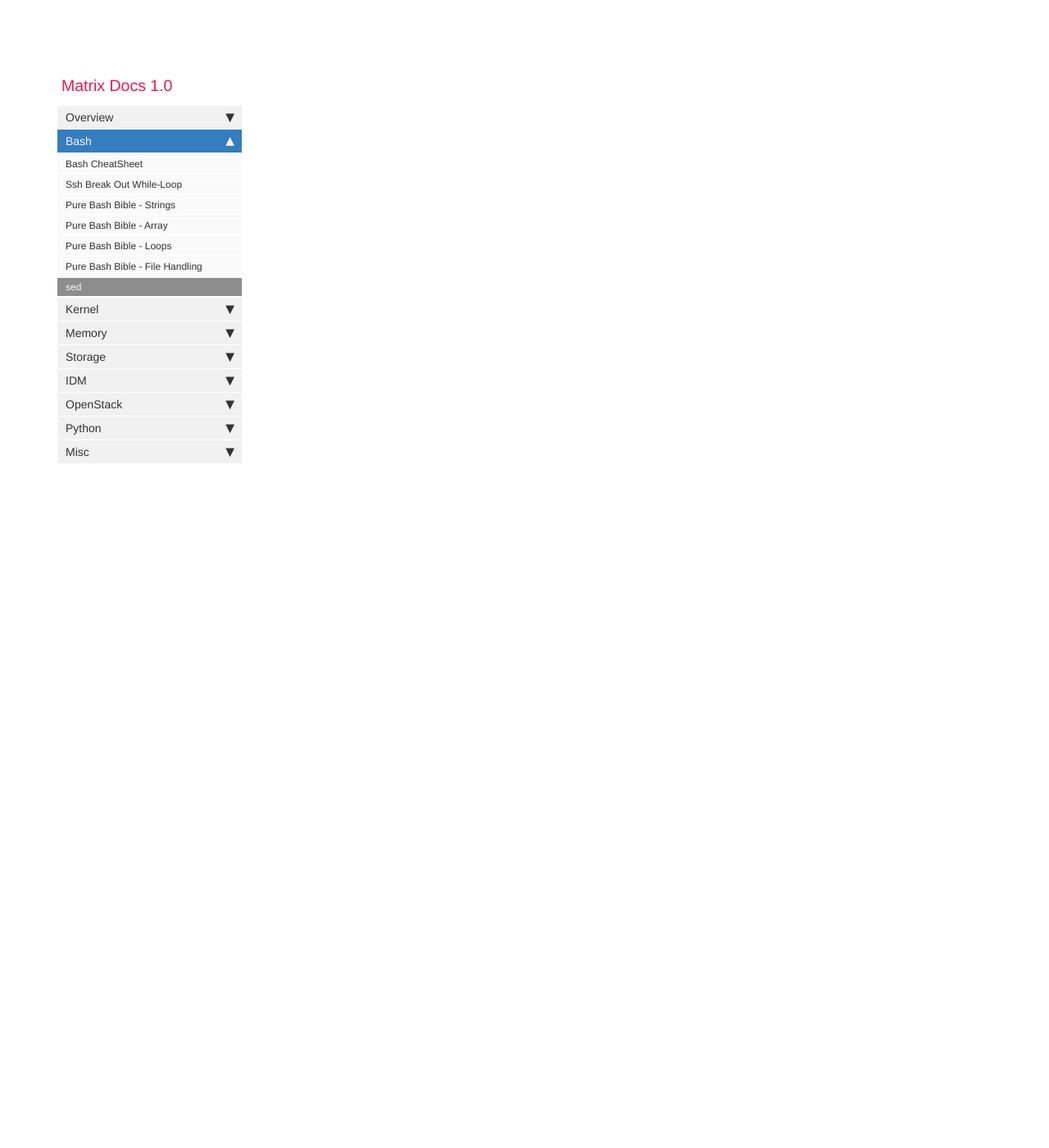
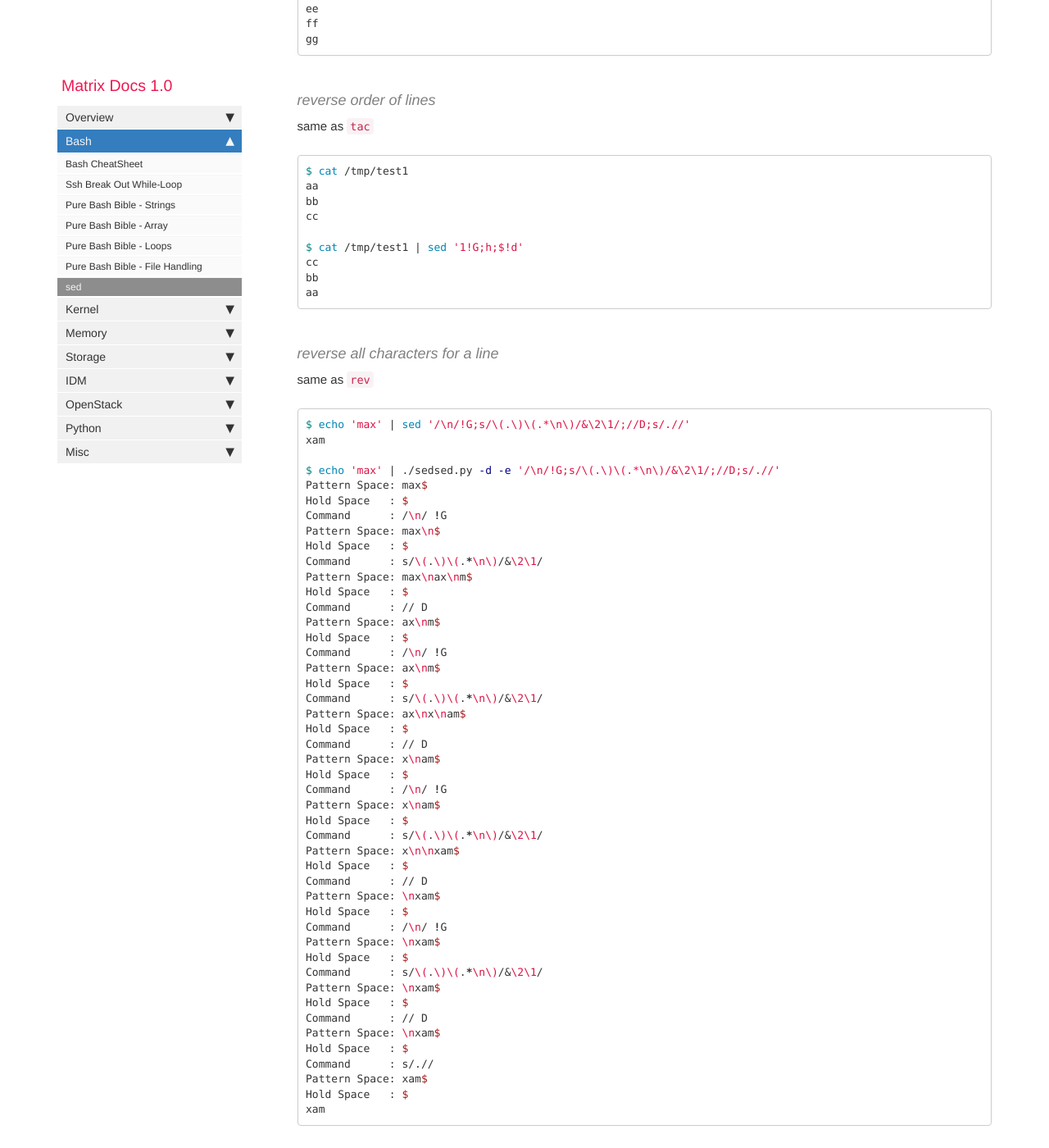
Before and after one commit to matrixzj/documentations, a Jekyll site: the page built from pages/bash/sed.md, in a window 1280 px wide and 1400 px high, scrolled down 10299 px. Shown: the whole window at 82% size. Built offline with Jekyll 4.4.1, drawn with Linux system fonts in a browser that asks for light colours; comment, search, counter and statistics services are not loaded; some of the changed text lies outside the part shown.

Commit message:
There are 2 files have been modified at 2020-12-19 12:44:38 . 	-rwxrwxr-x. 1 jzou jzou 60198 Dec 19 12:44 images/python/sed_debug/sedsed.py 	-rw-rw-r--. 1 jzou jzou 13741 Dec 19 12:43 pages/bash/sed.md No files have been added. No files have been deleted. No file type has been changed.

````diff
--- a/pages/bash/sed.md
+++ b/pages/bash/sed.md
@@ -22,7 +22,7 @@ Unless special commands (like `D`) are used, the pattern space is deleted betwee
 
 ## Special Characters during replace
 
-### `\&`
+### `&`
 Replaced by the string matched by the regular expression
 ```bash
 $ echo 'test test' | sed -e 's/[[:alpha:]]\+/(&)/'
@@ -395,8 +395,7 @@ $ echo 'Python Python' | sed -e 's/Python/Go/2'
 Python Go
 ```
 
-### get a specific block
-
+#### get a specific block
 Show info of `eth0` via `ifconfig`
 ```bash
 $ ifconfig | sed -ne '/^eth0/{:a;N;/\s$/!{ba};p}'
@@ -411,4 +410,89 @@ eth0: flags=4163<UP,BROADCAST,RUNNING,MULTICAST>  mtu 1460
 
 ```
 
+#### print the last 5 lines of a file
+similar as `tail -n 5`
+```bash
+$ cat /tmp/test
+aa
+bb
+cc
+dd
+ee
+ff
+gg
+
+$ cat /tmp/test | sed -ne '$p;:a;N;6,$D;$!{ba}'
+cc
+dd
+ee
+ff
+gg
+```
+
+#### reverse order of lines
+same as `tac`
+```bash
+$ cat /tmp/test1
+aa
+bb
+cc
+
+$ cat /tmp/test1 | sed '1!G;h;$!d'
+cc
+bb
+aa
+```
+
+#### reverse all characters for a line
+same as `rev`
+```bash
+$ echo 'max' | sed '/\n/!G;s/\(.\)\(.*\n\)/&\2\1/;//D;s/.//'
+xam
+
+$ echo 'max' | ./sedsed.py -d -e '/\n/!G;s/\(.\)\(.*\n\)/&\2\1/;//D;s/.//'
+Pattern Space: max$
+Hold Space   : $
+Command      : /\n/ !G
+Pattern Space: max\n$
+Hold Space   : $
+Command      : s/\(.\)\(.*\n\)/&\2\1/
+Pattern Space: max\nax\nm$
+Hold Space   : $
+Command      : // D
+Pattern Space: ax\nm$
+Hold Space   : $
+Command      : /\n/ !G
+Pattern Space: ax\nm$
+Hold Space   : $
+Command      : s/\(.\)\(.*\n\)/&\2\1/
+Pattern Space: ax\nx\nam$
+Hold Space   : $
+Command      : // D
+Pattern Space: x\nam$
+Hold Space   : $
+Command      : /\n/ !G
+Pattern Space: x\nam$
+Hold Space   : $
+Command      : s/\(.\)\(.*\n\)/&\2\1/
+Pattern Space: x\n\nxam$
+Hold Space   : $
+Command      : // D
+Pattern Space: \nxam$
+Hold Space   : $
+Command      : /\n/ !G
+Pattern Space: \nxam$
+Hold Space   : $
+Command      : s/\(.\)\(.*\n\)/&\2\1/
+Pattern Space: \nxam$
+Hold Space   : $
+Command      : // D
+Pattern Space: \nxam$
+Hold Space   : $
+Command      : s/.//
+Pattern Space: xam$
+Hold Space   : $
+xam
+```
+
 {% include links.html %}
````
Also changed, not shown: 1 other file.
